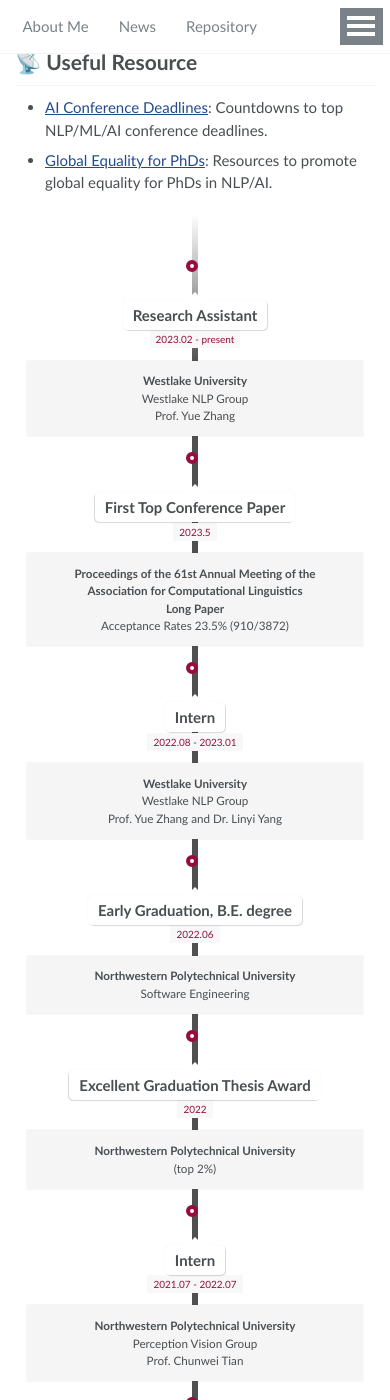
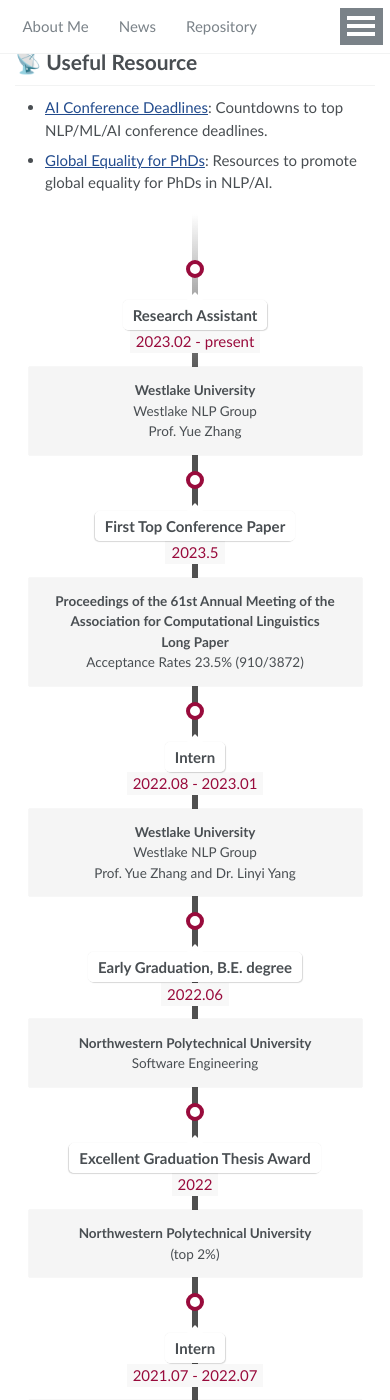
Before and after one commit to yingpengma/yingpengma.github.io, a Jekyll site: the page built from _pages/about.md, in a window 390 px wide and 1400 px high, scrolled down 1973 px. Built offline with Jekyll 4.4.1, drawn with Linux system fonts in a browser that asks for light colours; some web fonts are replaced.

Commit message:
Update timeline.css

```diff
--- a/assets/css/timeline.css
+++ b/assets/css/timeline.css
@@ -135,7 +135,7 @@
   display: inline;
 
   line-height: 1em;
-  font-size: 0.66666em;
+  font-size: 1em;
   color: rgb(153, 11, 60);
   vertical-align: middle;
 }
@@ -156,7 +156,7 @@
 
 .desc {
   margin: 1em 0.75em 0 0;
-  font-size: 0.77777em;
+  font-size: 0.9em;
   /* font-style: italic; */
   line-height: 1.5em;
 }
@@ -240,8 +240,8 @@
     left: 50%;
     content: ' ';
     display: block;
-    width: 12px;
-    height: 12px;
+    width: 18px;
+    height: 18px;
     margin-left: -9px;
     background: #fff;
     border-radius: 10px;
```
